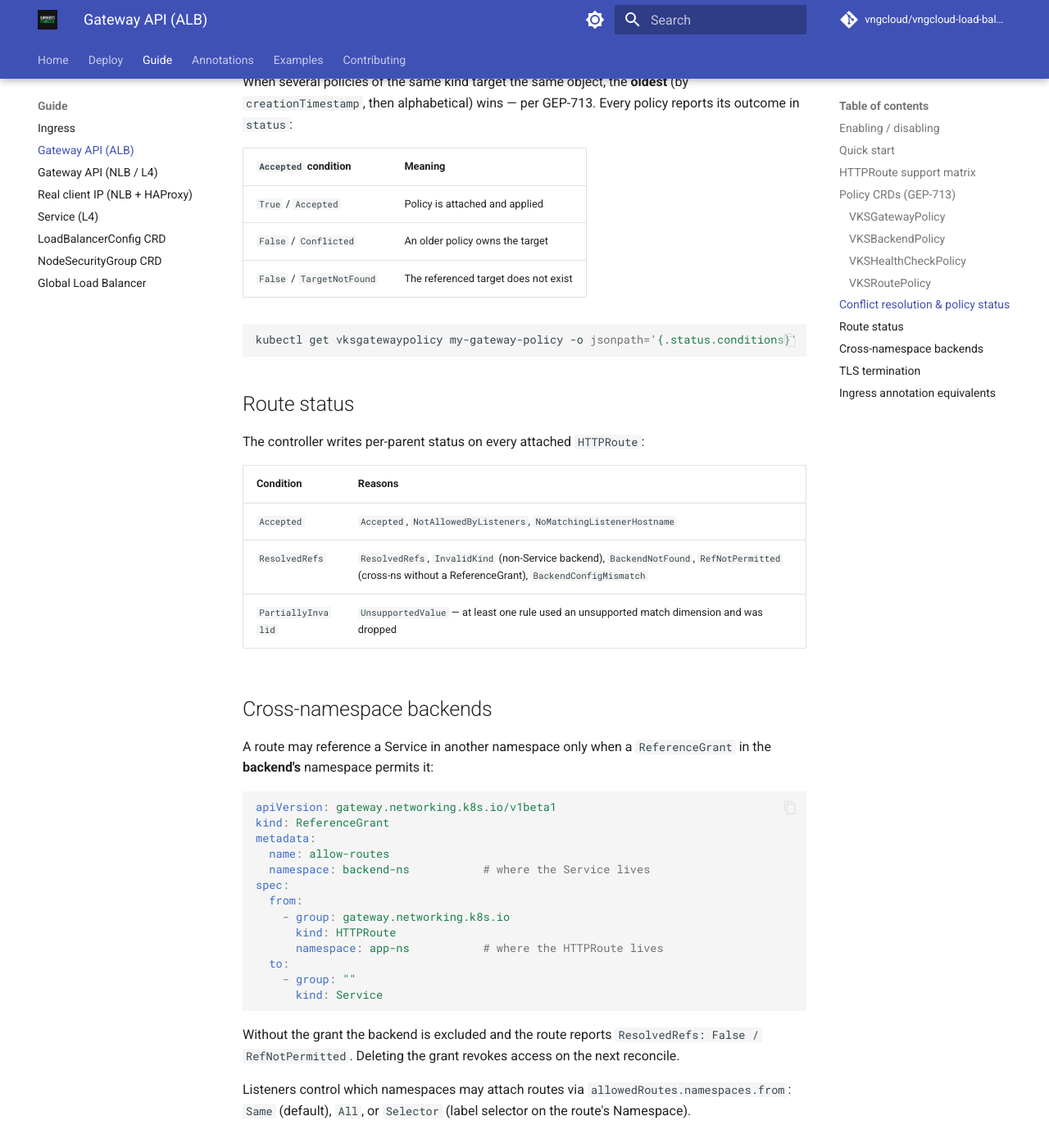
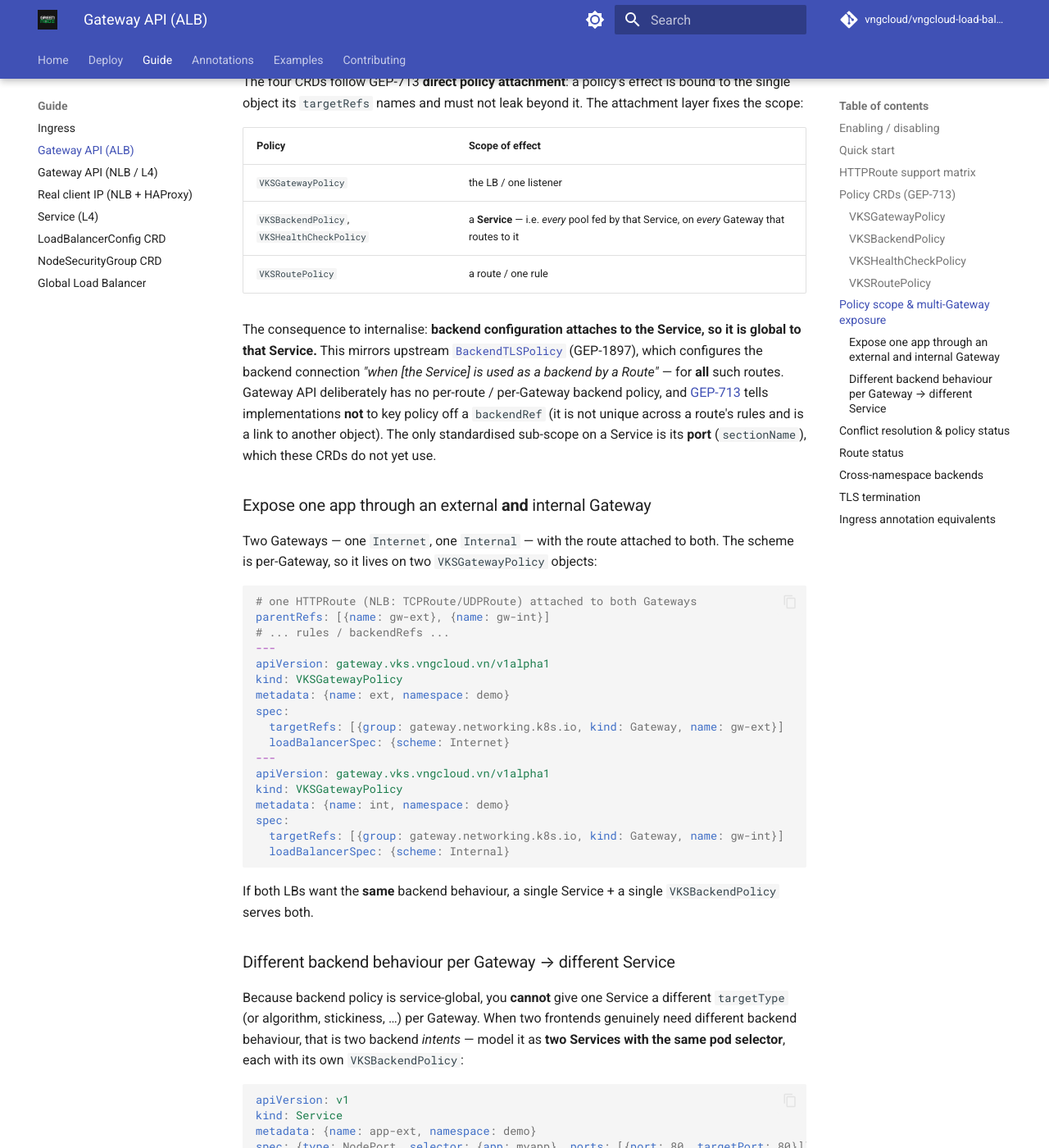
Before and after one commit to GreenNodeHub/vngcloud-load-balancer-controller, an MkDocs documentation site: the page built from docs/guide/gateway-api.md, in a window 1280 px wide and 1400 px high, scrolled down 5768 px. Shown: the whole window at 82% size. Built offline with MkDocs 1.6.1 and Material for MkDocs 9.7.7, drawn with Linux system fonts in a browser that asks for light colours; comment, search, counter and statistics services are not loaded; the version menu is left out; some of the changed text lies outside the part shown.

Commit message:
docs(gateway): policy scope model + multi-Gateway (external/internal) pattern
Document the GEP-713 direct-policy-attachment scope of the four CRDs and
its key consequence: VKSBackendPolicy/VKSHealthCheckPolicy attach to a
Service, so backend config is global to that Service across every Gateway
(mirrors upstream BackendTLSPolicy). Add the idiomatic recipe for fronting
one app with both an external and internal Gateway, and why differing
backend behaviour (e.g. targetType) per Gateway is modelled as two Services
rather than per-route backend policy. Cross-link from the NLB guide.

Co-Authored-By: Claude Opus 4.8 <noreply@anthropic.com>

````diff
--- a/docs/guide/gateway-api.md
+++ b/docs/guide/gateway-api.md
@@ -211,6 +211,72 @@ spec:
 
 Without a `VKSRoutePolicy`, a routed rule defaults to `REDIRECT_TO_POOL` (forward to its backend pool).
 
+## Policy scope & multi-Gateway exposure
+
+The four CRDs follow GEP-713 **direct policy attachment**: a policy's effect is bound to the single object its `targetRefs` names and must not leak beyond it. The attachment layer fixes the scope:
+
+| Policy | Scope of effect |
+|---|---|
+| `VKSGatewayPolicy` | the LB / one listener |
+| `VKSBackendPolicy`, `VKSHealthCheckPolicy` | a **Service** — i.e. *every* pool fed by that Service, on *every* Gateway that routes to it |
+| `VKSRoutePolicy` | a route / one rule |
+
+The consequence to internalise: **backend configuration attaches to the Service, so it is global to that Service.** This mirrors upstream [`BackendTLSPolicy`](https://gateway-api.sigs.k8s.io/geps/gep-1897/) (GEP-1897), which configures the backend connection *"when [the Service] is used as a backend by a Route"* — for **all** such routes. Gateway API deliberately has no per-route / per-Gateway backend policy, and [GEP-713](https://gateway-api.sigs.k8s.io/geps/gep-713/) tells implementations **not** to key policy off a `backendRef` (it is not unique across a route's rules and is a link to another object). The only standardised sub-scope on a Service is its **port** (`sectionName`), which these CRDs do not yet use.
+
+### Expose one app through an external **and** internal Gateway
+
+Two Gateways — one `Internet`, one `Internal` — with the route attached to both. The scheme is per-Gateway, so it lives on two `VKSGatewayPolicy` objects:
+
+```yaml
+# one HTTPRoute (NLB: TCPRoute/UDPRoute) attached to both Gateways
+parentRefs: [{name: gw-ext}, {name: gw-int}]
+# ... rules / backendRefs ...
+---
+apiVersion: gateway.vks.vngcloud.vn/v1alpha1
+kind: VKSGatewayPolicy
+metadata: {name: ext, namespace: demo}
+spec:
+  targetRefs: [{group: gateway.networking.k8s.io, kind: Gateway, name: gw-ext}]
+  loadBalancerSpec: {scheme: Internet}
+---
+apiVersion: gateway.vks.vngcloud.vn/v1alpha1
+kind: VKSGatewayPolicy
+metadata: {name: int, namespace: demo}
+spec:
+  targetRefs: [{group: gateway.networking.k8s.io, kind: Gateway, name: gw-int}]
+  loadBalancerSpec: {scheme: Internal}
+```
+
+If both LBs want the **same** backend behaviour, a single Service + a single `VKSBackendPolicy` serves both.
+
+### Different backend behaviour per Gateway → different Service
+
+Because backend policy is service-global, you **cannot** give one Service a different `targetType` (or algorithm, stickiness, …) per Gateway. When two frontends genuinely need different backend behaviour, that is two backend *intents* — model it as **two Services with the same pod selector**, each with its own `VKSBackendPolicy`:
+
+```yaml
+apiVersion: v1
+kind: Service
+metadata: {name: app-ext, namespace: demo}
+spec: {type: NodePort, selector: {app: myapp}, ports: [{port: 80, targetPort: 80}]}
+---
+apiVersion: v1
+kind: Service
+metadata: {name: app-int, namespace: demo}
+spec: {type: ClusterIP, selector: {app: myapp}, ports: [{port: 80, targetPort: 80}]}
+---
+apiVersion: gateway.vks.vngcloud.vn/v1alpha1
+kind: VKSBackendPolicy
+metadata: {name: ext-instance, namespace: demo}
+spec: {targetRefs: [{group: "", kind: Service, name: app-ext}], targetType: instance}
+---
+apiVersion: gateway.vks.vngcloud.vn/v1alpha1
+kind: VKSBackendPolicy
+metadata: {name: int-ip, namespace: demo}
+spec: {targetRefs: [{group: "", kind: Service, name: app-int}], targetType: ip}
+```
+
+`gw-ext`'s route targets `app-ext`; `gw-int`'s targets `app-int`. This is the Gateway-API-idiomatic answer, not a workaround — "different backend behaviour" is expressed as "different backend object", consistent with direct policy attachment.
+
 ## Conflict resolution & policy status
 
 When several policies of the same kind target the same object, the **oldest** (by `creationTimestamp`, then alphabetical) wins — per GEP-713. Every policy reports its outcome in `status`:
````
Also changed, not shown: docs/guide/gateway-nlb.md (+3 -0 lines).
